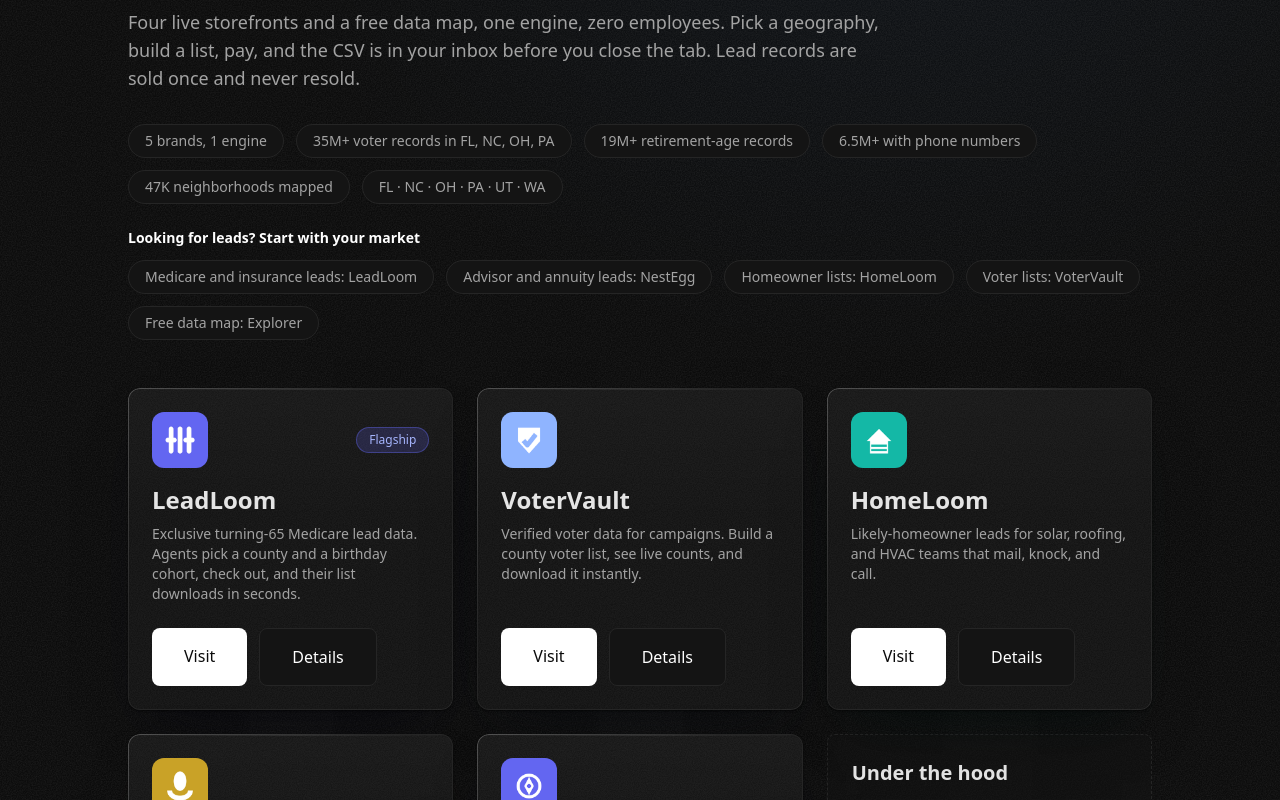
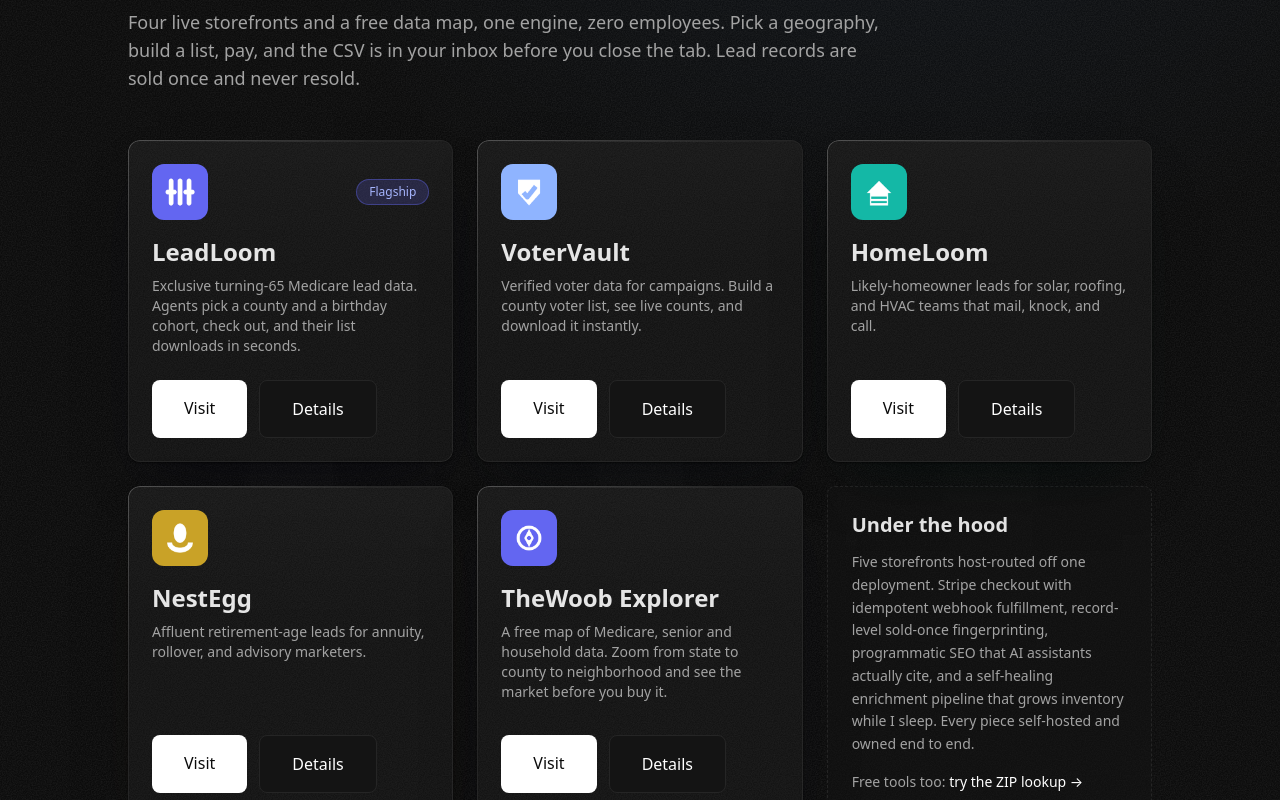
Before and after one commit to TheKingKohn/flagship, a Next.js app: page / in a window 1280 px wide. Shown: the part 960-1760 px from the top of the page. Built offline with nearby package versions, Linux system fonts and the light colour scheme; no server answers.

Commit message:
Home: remove the stat and market chip rows from the Data Network section

```diff
--- a/src/app/HomeClient.tsx
+++ b/src/app/HomeClient.tsx
@@ -8,24 +8,6 @@ import { ProjectCard } from '@/components/cards/ProjectCard'
 import { CardGroup } from '@/components/cards/CardGroup'
 import { HOME_ROWS, brands } from '@/components/cards/catalog'
 import { storefrontHref } from '@/lib/storefrontLinks'
-import { LiveStat } from '@/components/LiveStat'
-
-const stats: { id: string; node: React.ReactNode }[] = [
-  { id: 'brands', node: '5 brands, 1 engine' },
-  { id: 'voters', node: <><LiveStat k="votervault.records_total" fallback="35M+" /> voter records in FL, NC, OH, PA</> },
-  { id: 'retire', node: <><LiveStat k="leadloom.records_total" fallback="19M+" /> retirement-age records</> },
-  { id: 'phone', node: '6.5M+ with phone numbers' },
-  { id: 'hoods', node: '47K neighborhoods mapped' },
-  { id: 'states', node: 'FL · NC · OH · PA · UT · WA' },
-]
-
-const audiences = [
-  { store: 'leadloom', label: 'Medicare and insurance leads: LeadLoom' },
-  { store: 'nestegg', label: 'Advisor and annuity leads: NestEgg' },
-  { store: 'homeloom', label: 'Homeowner lists: HomeLoom' },
-  { store: 'votervault', label: 'Voter lists: VoterVault' },
-  { store: 'explorer', label: 'Free data map: Explorer' },
-] as const
 
 const builds = [
   {
@@ -262,39 +244,11 @@ export function HomeClient() {
       <section id="network" className="bloom py-24 px-6 lg:px-8 bg-dark-card/30" style={{ '--bloom': '96 165 250' } as React.CSSProperties}>
         <div className="max-w-5xl mx-auto">
           <h2 className="text-4xl md:text-5xl font-bold mb-6">The Data Network</h2>
-          <p className="text-dark-muted text-lg mb-8 max-w-3xl">
+          <p className="text-dark-muted text-lg mb-12 max-w-3xl">
             Four live storefronts and a free data map, one engine, zero employees. Pick a
             geography, build a list, pay, and the CSV is in your inbox before you close the tab.
             Lead records are sold once and never resold.
           </p>
-
-          {/* Stat chips */}
-          <div className="flex flex-wrap gap-3 mb-6">
-            {stats.map((stat) => (
-              <span
-                key={stat.id}
-                className="text-sm text-dark-muted border border-dark-border bg-dark-card rounded-full px-4 py-1.5"
-              >
-                {stat.node}
-              </span>
-            ))}
-          </div>
-
-          {/* Market chips */}
-          <p className="text-white text-sm font-semibold mb-3">Looking for leads? Start with your market</p>
-          <div className="flex flex-wrap gap-3 mb-12">
-            {audiences.map((a) => (
-              <a
-                key={a.store}
-                href={storefrontHref(a.store, 'home')}
-                target="_blank"
-                rel="noopener noreferrer"
-                className="text-sm text-dark-muted hover:text-white transition-colors border border-dark-border bg-dark-card rounded-full px-4 py-1.5"
-              >
-                {a.label}
-              </a>
-            ))}
-          </div>
 
           {/* Brand cards */}
           <div className="grid md:grid-cols-2 lg:grid-cols-3 gap-6">
```
